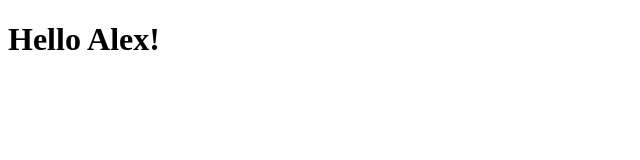
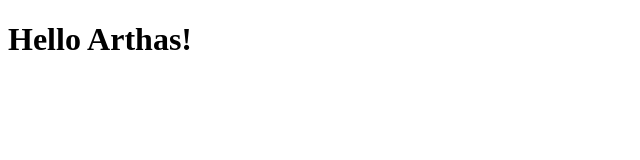
Before and after one commit to Spusik322/Git, a plain HTML site: page index.html in a window 1280 px wide. Shown: the full height of the page, 0-640 px from the left. Drawn offline with Linux system fonts and the light colour scheme.

Commit message:
squash
1

2

```diff
--- a/index.html
+++ b/index.html
@@ -5,6 +5,6 @@
  <title>Git task</title>
 </head>
 <body>
- <h1>Hello Alex!</h1>
+ <h1>Hello Arthas!</h1>
 </body>
 </html>
```
